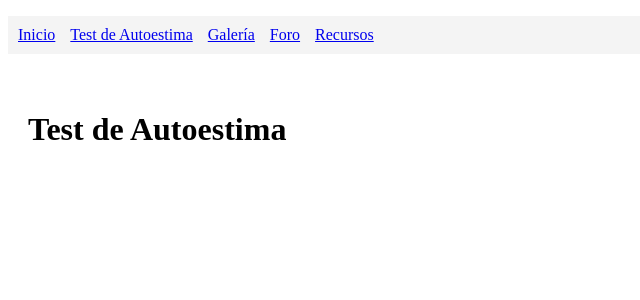
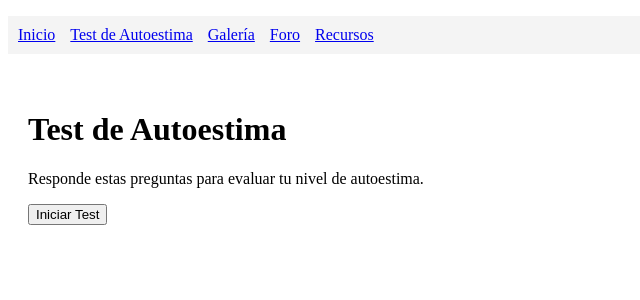
Before and after one commit to Luis27cc/soyreal-real, a React (Create React App) app: page /test-autoestima in a window 1280 px wide. Shown: the top 300 px of the page, without its empty margins (0-640 px from the left). Built offline with nearby package versions, Linux system fonts and the light colour scheme.

Commit message:
Update TestAutoestima.js

```diff
--- a/src/pages/TestAutoestima.js
+++ b/src/pages/TestAutoestima.js
@@ -1,7 +1,13 @@
 import React from "react";
 
 function TestAutoestima() {
-  return <h1>Test de Autoestima</h1>;
+  return (
+    <div>
+      <h1>Test de Autoestima</h1>
+      <p>Responde estas preguntas para evaluar tu nivel de autoestima.</p>
+      <button>Iniciar Test</button>
+    </div>
+  );
 }
 
 export default TestAutoestima;
```
